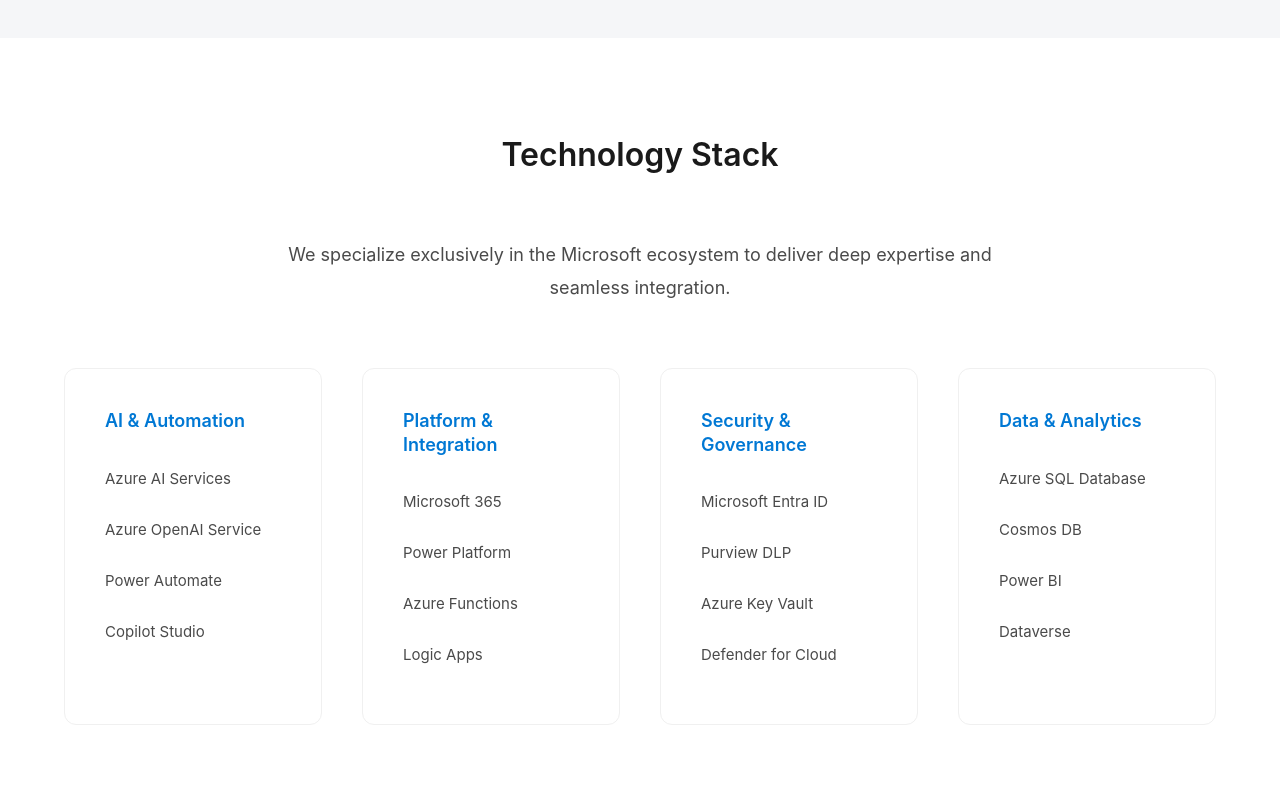
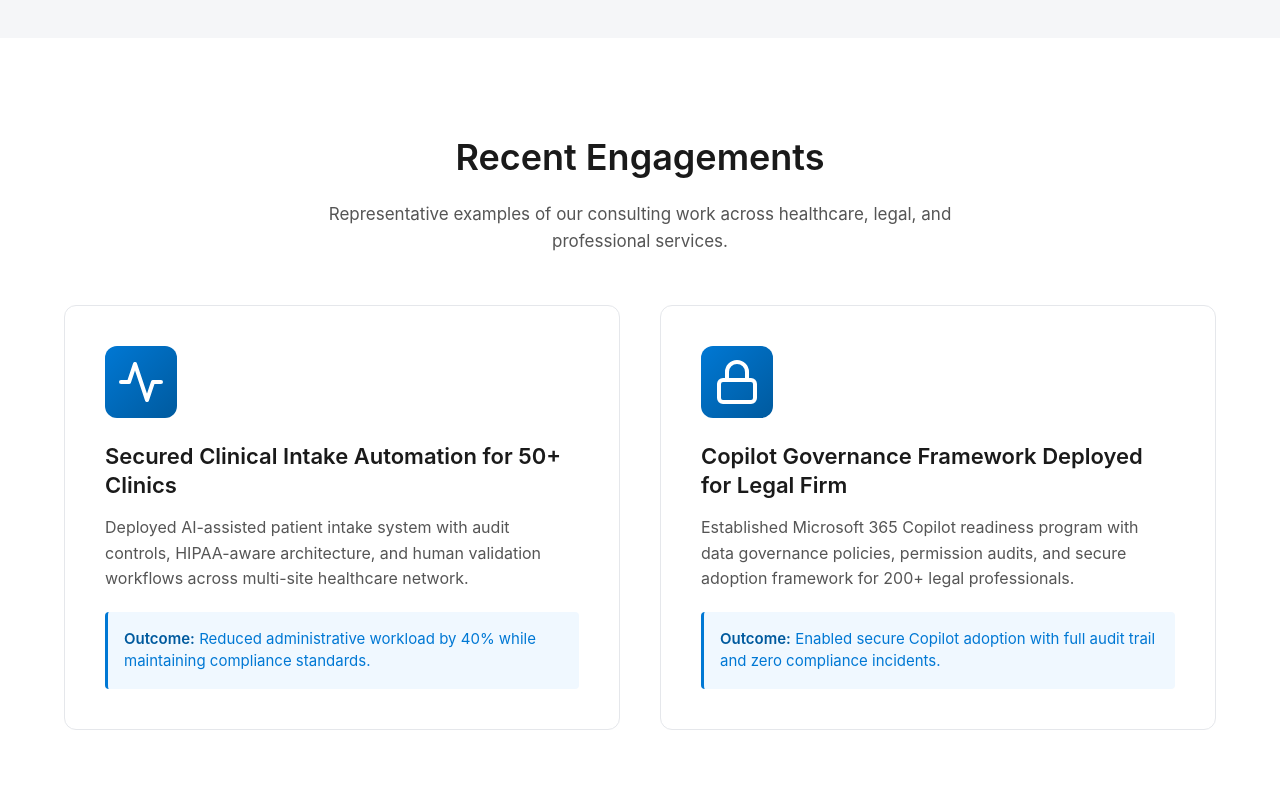
Before and after one commit to askbharat/ContextWorksDigital, a plain HTML site: page index.html in a window 1280 px wide. Shown: the part 4180-4980 px from the top of the page. Drawn offline with Linux system fonts and the light colour scheme.

Commit message:
Add Recent Engagements section with two credibility-building use cases: secured clinical automation and Copilot governance framework with outcome statements

```diff
--- a/css/style.css
+++ b/css/style.css
@@ -521,6 +521,121 @@
   margin: 0;
 }
 
+/* ========== Featured Use Cases Section ========== */
+.use-case-cards {
+  display: grid;
+  grid-template-columns: repeat(2, 1fr);
+  gap: 40px;
+  max-width: 1200px;
+  margin: 0 auto;
+}
+
+.use-case-card {
+  background: #ffffff;
+  border: 1px solid #e5e7eb;
+  border-radius: 12px;
+  padding: 40px;
+  transition: all 0.3s ease;
+}
+
+.use-case-card:hover {
+  border-color: #0078d4;
+  box-shadow: 0 8px 24px rgba(0, 120, 212, 0.12);
+  transform: translateY(-4px);
+}
+
+.use-case-icon {
+  width: 72px;
+  height: 72px;
+  background: linear-gradient(135deg, #0078d4 0%, #005a9e 100%);
+  border-radius: 12px;
+  display: flex;
+  align-items: center;
+  justify-content: center;
+  margin-bottom: 24px;
+}
+
+.use-case-icon svg {
+  stroke: #ffffff;
+}
+
+.use-case-card h3 {
+  font-size: 22px;
+  font-weight: 600;
+  color: #1a1a1a;
+  margin: 0 0 16px 0;
+  line-height: 1.3;
+}
+
+.use-case-card p {
+  font-size: 16px;
+  line-height: 1.6;
+  color: #555;
+  margin: 0 0 20px 0;
+}
+
+.use-case-outcome {
+  font-size: 15px;
+  line-height: 1.5;
+  color: #0078d4;
+  padding: 16px;
+  background: #f0f8ff;
+  border-left: 3px solid #0078d4;
+  border-radius: 4px;
+  margin-top: 20px;
+}
+
+.use-case-outcome strong {
+  font-weight: 600;
+  color: #005a9e;
+}
+
+.section-intro-center {
+  text-align: center;
+  font-size: 17px;
+  line-height: 1.6;
+  color: #555;
+  margin: -30px auto 50px auto;
+  max-width: 700px;
+}
+
+@media (max-width: 1024px) {
+  .use-case-cards {
+    grid-template-columns: 1fr;
+    gap: 30px;
+    max-width: 700px;
+  }
+
+  .use-case-card {
+    padding: 32px;
+  }
+}
+
+@media (max-width: 768px) {
+  .use-case-card {
+    padding: 28px 24px;
+  }
+
+  .use-case-icon {
+    width: 64px;
+    height: 64px;
+  }
+
+  .use-case-icon svg {
+    width: 40px;
+    height: 40px;
+  }
+
+  .use-case-card h3 {
+    font-size: 20px;
+  }
+
+  .section-intro-center {
+    font-size: 16px;
+    margin: -20px auto 40px auto;
+  }
+}
+
 @media (max-width: 1024px) {
   .who-cards {
     grid-template-columns: 1fr;
--- a/index.html
+++ b/index.html
@@ -208,8 +208,45 @@
     </div>
   </section>
 
+  <!-- Featured Use Cases -->
+  <section class="section section-white">
+    <div class="container">
+      <h2 class="section-title-center">Recent Engagements</h2>
+      <p class="section-intro-center">Representative examples of our consulting work across healthcare, legal, and professional services.</p>
+
+      <div class="use-case-cards">
+        <div class="use-case-card">
+          <div class="use-case-icon">
+            <svg width="48" height="48" viewBox="0 0 24 24" fill="none" stroke="currentColor" stroke-width="2" stroke-linecap="round" stroke-linejoin="round">
+              <path d="M22 12h-4l-3 9L9 3l-3 9H2"></path>
+            </svg>
+          </div>
+          <h3>Secured Clinical Intake Automation for 50+ Clinics</h3>
+          <p>Deployed AI-assisted patient intake system with audit controls, HIPAA-aware architecture, and human validation workflows across multi-site healthcare network.</p>
+          <div class="use-case-outcome">
+            <strong>Outcome:</strong> Reduced administrative workload by 40% while maintaining compliance standards.
+          </div>
+        </div>
+
+        <div class="use-case-card">
+          <div class="use-case-icon">
+            <svg width="48" height="48" viewBox="0 0 24 24" fill="none" stroke="currentColor" stroke-width="2" stroke-linecap="round" stroke-linejoin="round">
+              <rect x="3" y="11" width="18" height="11" rx="2" ry="2"></rect>
+              <path d="M7 11V7a5 5 0 0 1 10 0v4"></path>
+            </svg>
+          </div>
+          <h3>Copilot Governance Framework Deployed for Legal Firm</h3>
+          <p>Established Microsoft 365 Copilot readiness program with data governance policies, permission audits, and secure adoption framework for 200+ legal professionals.</p>
+          <div class="use-case-outcome">
+            <strong>Outcome:</strong> Enabled secure Copilot adoption with full audit trail and zero compliance incidents.
+          </div>
+        </div>
+      </div>
+    </div>
+  </section>
+
   <!-- Technology Stack -->
-  <section class="section section-white">
+  <section class="section section-light">
     <div class="container">
       <h3 class="section-title">Technology Stack</h3>
       <p class="section-intro">We specialize exclusively in the Microsoft ecosystem to deliver deep expertise and seamless integration.</p>
```
